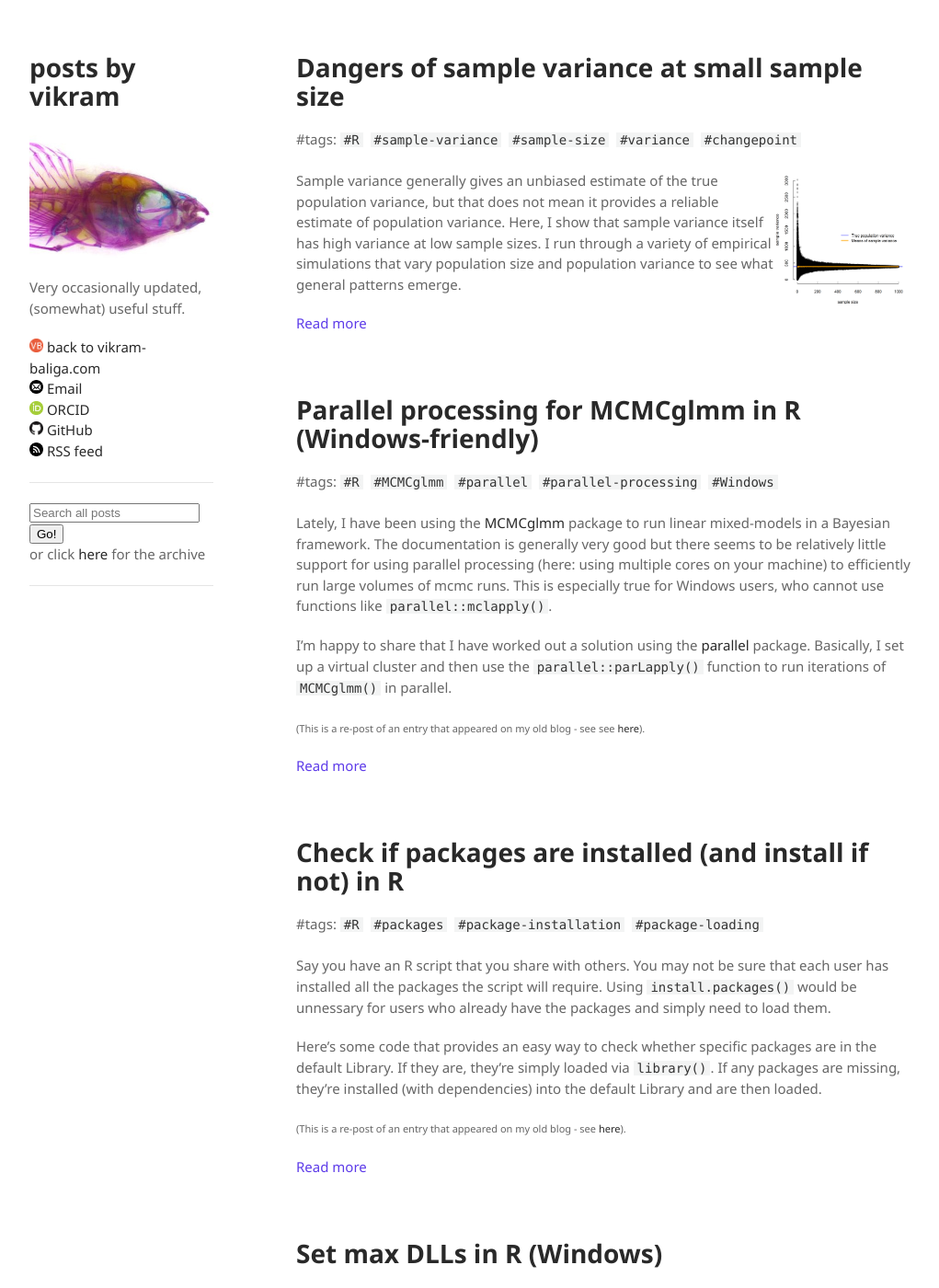
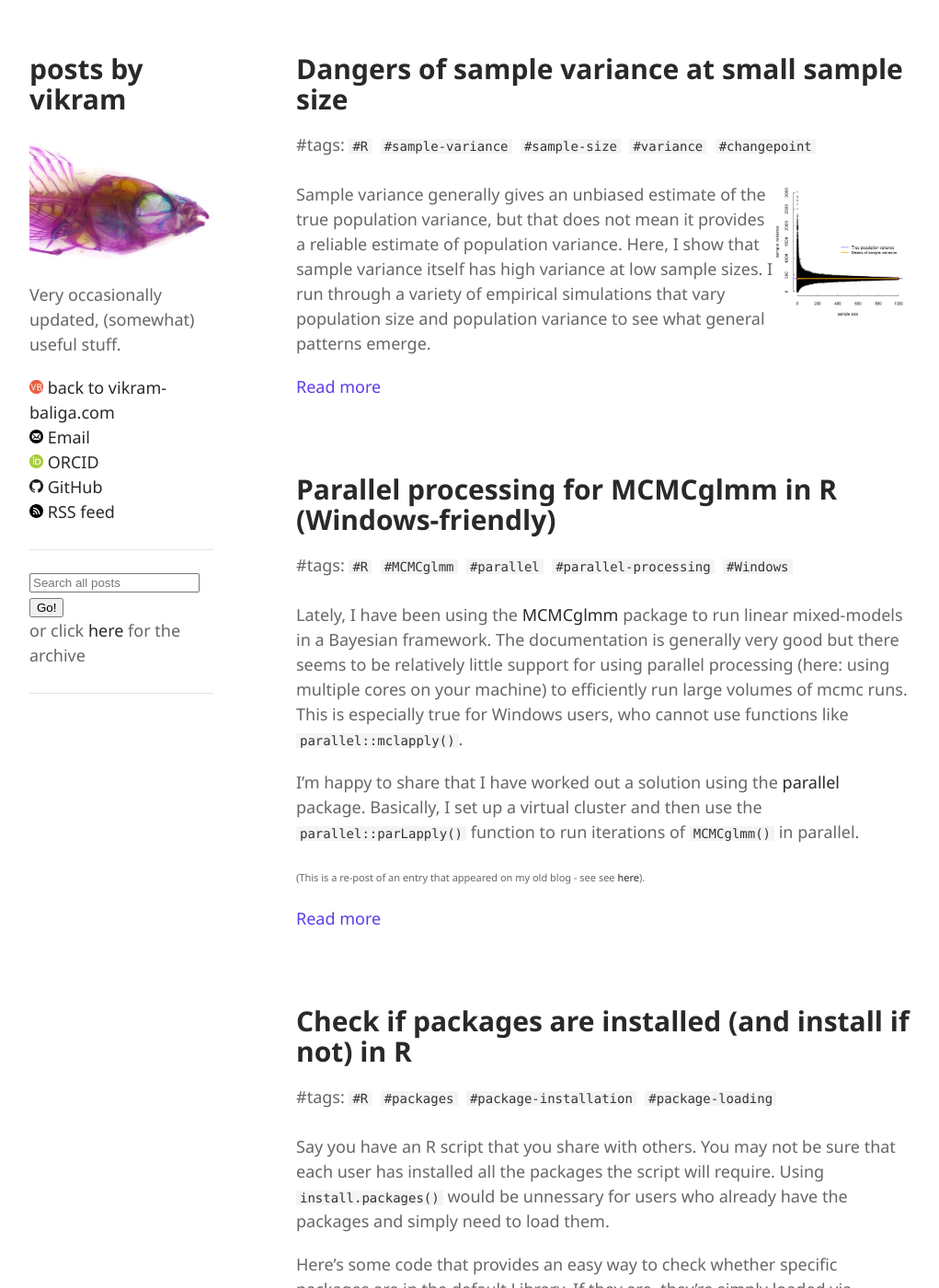
Before and after one commit to vbaliga/vbaliga.github.io, a Jekyll site: the page built from index.html, in a window 1280 px wide and 1400 px high. Shown: the whole window at 92% size, without its empty margins (128-1149 px from the left). Built offline with Jekyll 4.4.1, drawn with Linux system fonts in a browser that asks for light colours; a script that is not in the unit is left out.

Commit message:
Update style.css

```diff
--- a/assets/css/style.css
+++ b/assets/css/style.css
@@ -305,7 +305,7 @@
 body {
   background-color: #fff;
   padding: 50px;
-  font: 15px/1.5 "Segoe UI", Helvetica, Arial, sans-serif;
+  font: 18px/1.5 "Segoe UI", Helvetica, Arial, sans-serif;
   color: #666666;
   font-weight: 400;
 }
@@ -315,7 +315,7 @@ h1, h2, h3, h4, h5, h6 {
   font: "Segoe UI", Helvetica, Arial, sans-serif;
   margin: 0 0 20px;
   overflow-wrap: break-word;
-  font-weight: 600;
+  font-weight: 700;
 }
 
 p, ul, ol, table, pre, dl {
@@ -325,13 +325,13 @@ p, ul, ol, table, pre, dl {
 h1, h2, h3 {
   line-height: 1.1;
   overflow-wrap: break-word;
-  font-weight: 600;
+  font-weight: 700;
 }
 
 h1 {
-  font-size: 28px;
+  font-size: 30px;
   overflow-wrap: break-word;
-  font-weight: 600;
+  font-weight: 700;
 }
 
 h2 {
```
